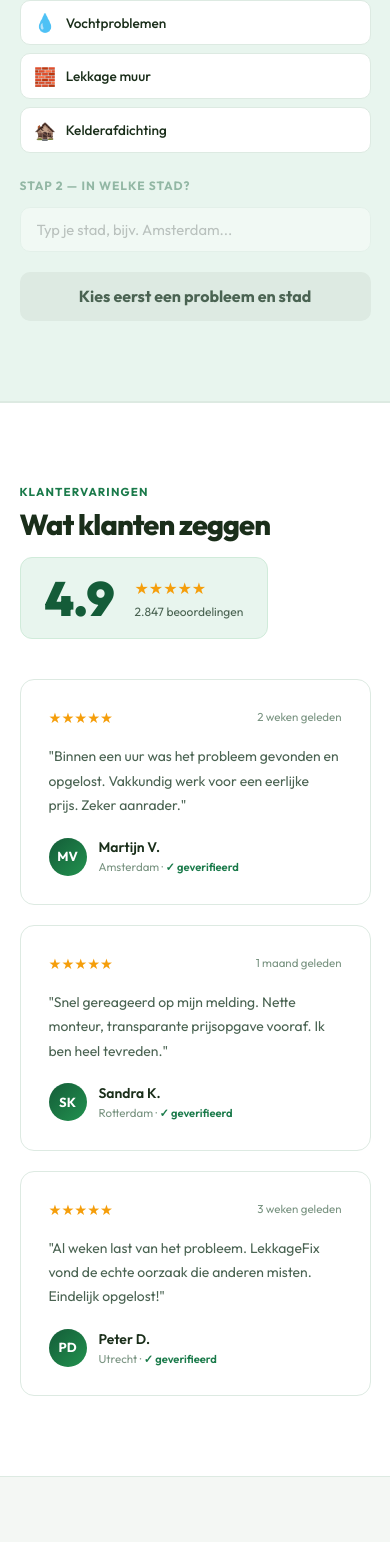
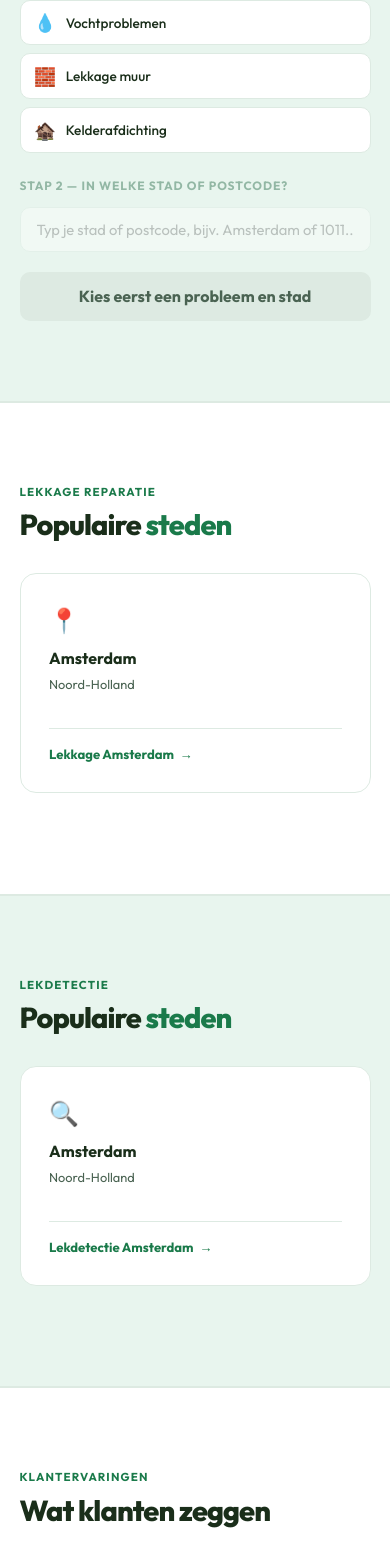
Before and after one commit to SanderKooi/lekkage, a Next.js app: page / in a window 390 px wide. Shown: the part 3658-5200 px from the top of the page. Built offline with nearby package versions, Linux system fonts and the light colour scheme.

Commit message:
Update index.jsx

```diff
--- a/pages/index.jsx
+++ b/pages/index.jsx
@@ -32,17 +32,62 @@ export default function Homepage() {
   const VISIBLE = 3
   const GAP = 20
 
+  // Postcode → stad mapping (hoofdplaatsen per reeks)
+  const postcodeMap = [
+    { from: 1000, to: 1109, slug: 'amsterdam', naam: 'Amsterdam' },
+    { from: 1110, to: 1135, slug: 'diemen', naam: 'Diemen' },
+    { from: 1180, to: 1187, slug: 'amstelveen', naam: 'Amstelveen' },
+    { from: 2000, to: 2099, slug: 'haarlem', naam: 'Haarlem' },
+    { from: 2490, to: 2599, slug: 'den-haag', naam: 'Den Haag' },
+    { from: 2600, to: 2729, slug: 'delft', naam: 'Delft' },
+    { from: 3000, to: 3099, slug: 'rotterdam', naam: 'Rotterdam' },
+    { from: 3500, to: 3599, slug: 'utrecht', naam: 'Utrecht' },
+    { from: 3800, to: 3899, slug: 'amersfoort', naam: 'Amersfoort' },
+    { from: 4600, to: 4699, slug: 'bergen-op-zoom', naam: 'Bergen op Zoom' },
+    { from: 4800, to: 4899, slug: 'breda', naam: 'Breda' },
+    { from: 5000, to: 5099, slug: 'tilburg', naam: 'Tilburg' },
+    { from: 5600, to: 5659, slug: 'eindhoven', naam: 'Eindhoven' },
+    { from: 6200, to: 6229, slug: 'maastricht', naam: 'Maastricht' },
+    { from: 6500, to: 6549, slug: 'nijmegen', naam: 'Nijmegen' },
+    { from: 6800, to: 6839, slug: 'arnhem', naam: 'Arnhem' },
+    { from: 7400, to: 7429, slug: 'deventer', naam: 'Deventer' },
+    { from: 7500, to: 7549, slug: 'enschede', naam: 'Enschede' },
+    { from: 8000, to: 8049, slug: 'zwolle', naam: 'Zwolle' },
+    { from: 8900, to: 8939, slug: 'leeuwarden', naam: 'Leeuwarden' },
+    { from: 9700, to: 9779, slug: 'groningen', naam: 'Groningen' },
+    { from: 9400, to: 9419, slug: 'assen', naam: 'Assen' },
+  ]
+
+  function resolvePostcode(val) {
+    const num = parseInt(val.replace(/\D/g, '').slice(0, 4))
+    if (isNaN(num) || num < 1000 || num > 9999) return null
+    return postcodeMap.find(p => num >= p.from && num <= p.to) || null
+  }
+
   // Funnel state
   const [funnelDienst, setFunnelDienst] = useState(null)
   const [funnelStad, setFunnelStad] = useState('')
   const [funnelSuggestions, setFunnelSuggestions] = useState([])
   const [funnelStadSlug, setFunnelStadSlug] = useState(null)
+  const [funnelPostcodeHint, setFunnelPostcodeHint] = useState(null)
 
   function handleFunnelStadInput(val) {
     setFunnelStad(val)
     setFunnelStadSlug(null)
+    setFunnelPostcodeHint(null)
+
+    // Postcode check
+    if (/^\d{4}/.test(val.trim())) {
+      const hit = resolvePostcode(val)
+      if (hit) setFunnelPostcodeHint(hit)
+      setFunnelSuggestions([])
+      return
+    }
+
     if (val.length < 2) { setFunnelSuggestions([]); return }
-    const matches = alleSteden.filter(s => s.naam.toLowerCase().startsWith(val.toLowerCase())).slice(0, 6)
+    const matches = alleSteden.filter(s =>
+      s.naam.toLowerCase().startsWith(val.toLowerCase())
+    ).slice(0, 6)
     setFunnelSuggestions(matches)
   }
 
@@ -50,11 +95,50 @@ export default function Homepage() {
     setFunnelStad(s.naam)
     setFunnelStadSlug(s.slug)
     setFunnelSuggestions([])
+    setFunnelPostcodeHint(null)
   }
 
   function funnelGo() {
-    if (!funnelDienst || !funnelStadSlug) return
-    window.location.href = `/lekkage/${funnelDienst}/${funnelStadSlug}`
+    if (!funnelDienst) return
+    if (funnelStadSlug) {
+      window.location.href = `/lekkage/${funnelDienst}/${funnelStadSlug}`
+    } else if (funnelPostcodeHint) {
+      window.location.href = `/lekkage/${funnelDienst}/${funnelPostcodeHint.slug}`
+    } else if (funnelStad.trim().length > 1) {
+      // Vrije tekst, stad niet in database → hoofddienst pagina
+      window.location.href = `/lekkage/dienst/${funnelDienst}`
+    }
+  }
+
+  const funnelCanGo = funnelDienst && (funnelStadSlug || funnelPostcodeHint || funnelStad.trim().length > 1)
+  const funnelLabel = () => {
+    if (!funnelDienst) return 'Kies eerst een probleem en stad'
+    const dienstNaam = lekkageTypes.find(t => t.slug === funnelDienst)?.naam
+    const stadNaam = funnelStadSlug
+      ? funnelStad
+      : funnelPostcodeHint
+        ? funnelPostcodeHint.naam
+        : funnelStad.trim()
+    return stadNaam ? `${dienstNaam} in ${stadNaam} bekijken →` : `Typ je stad of postcode`
+  }
+
+  // Steden carrousels
+  const lekkageSteden = ['amsterdam','rotterdam','den-haag','utrecht','eindhoven','groningen','tilburg','breda','nijmegen','haarlem']
+  const lekdetectieSteden = ['amsterdam','rotterdam','den-haag','utrecht','eindhoven','groningen','tilburg','breda','arnhem','leiden']
+
+  const [slideLekkage, setSlideLekkage] = useState(0)
+  const [slideLekdetectie, setSlideLekdetectie] = useState(0)
+  const trackLekkageRef = useRef(null)
+  const trackLekdetectieRef = useRef(null)
+
+  function goCarousel(slugs, slide, setSlide, trackRef2) {
+    const vis = getVisible()
+    const max = slugs.length - vis
+    const next = Math.max(0, Math.min(max, slide))
+    const wrapWidth = trackRef2.current?.parentElement?.offsetWidth || window.innerWidth - 32
+    const cardWidth = (wrapWidth - (vis - 1) * GAP) / vis
+    trackRef2.current.style.transform = `translateX(-${next * (cardWidth + GAP)}px)`
+    setSlide(next)
   }
 
   function getVisible() {
@@ -222,82 +306,138 @@ export default function Homepage() {
           </div>
 
           <div style={{maxWidth:'680px',margin:'0 auto'}}>
-            {/* STAP 1 — Dienst */}
+            {/* STAP 1 */}
             <div style={{marginBottom:'1.5rem'}}>
-              <div style={{fontSize:'0.75rem',fontWeight:700,color:'var(--green-dark)',letterSpacing:'0.08em',textTransform:'uppercase',marginBottom:'0.75rem'}}>
-                Stap 1 — Wat is het probleem?
-              </div>
+              <div style={{fontSize:'0.75rem',fontWeight:700,color:'var(--green-dark)',letterSpacing:'0.08em',textTransform:'uppercase',marginBottom:'0.75rem'}}>Stap 1 — Wat is het probleem?</div>
               <div style={{display:'grid',gridTemplateColumns:'repeat(auto-fill,minmax(180px,1fr))',gap:'0.5rem'}}>
                 {lekkageTypes.map(t => (
-                  <button
-                    key={t.slug}
-                    onClick={() => setFunnelDienst(t.slug)}
-                    style={{
-                      display:'flex',alignItems:'center',gap:'0.6rem',
-                      padding:'0.65rem 0.85rem',borderRadius:'10px',
-                      border: funnelDienst === t.slug ? '2px solid var(--green)' : '1.5px solid var(--border)',
-                      background: funnelDienst === t.slug ? 'var(--green3)' : 'white',
-                      cursor:'pointer',fontSize:'0.85rem',fontWeight: funnelDienst === t.slug ? 700 : 500,
-                      color: funnelDienst === t.slug ? 'var(--green-dark)' : 'var(--text)',
-                      transition:'all 0.15s',fontFamily:'inherit',textAlign:'left'
-                    }}
-                  >
+                  <button key={t.slug} onClick={() => setFunnelDienst(t.slug)} style={{display:'flex',alignItems:'center',gap:'0.6rem',padding:'0.65rem 0.85rem',borderRadius:'10px',border:funnelDienst===t.slug?'2px solid var(--green)':'1.5px solid var(--border)',background:funnelDienst===t.slug?'var(--green3)':'white',cursor:'pointer',fontSize:'0.85rem',fontWeight:funnelDienst===t.slug?700:500,color:funnelDienst===t.slug?'var(--green-dark)':'var(--text)',transition:'all 0.15s',fontFamily:'inherit',textAlign:'left'}}>
                     <span style={{fontSize:'1.1rem'}}>{t.icon}</span> {t.naam}
                   </button>
                 ))}
               </div>
             </div>
 
-            {/* STAP 2 — Stad */}
-            <div style={{marginBottom:'1.25rem',opacity: funnelDienst ? 1 : 0.4,transition:'opacity 0.2s',pointerEvents: funnelDienst ? 'auto' : 'none'}}>
-              <div style={{fontSize:'0.75rem',fontWeight:700,color:'var(--green-dark)',letterSpacing:'0.08em',textTransform:'uppercase',marginBottom:'0.75rem'}}>
-                Stap 2 — In welke stad?
-              </div>
+            {/* STAP 2 */}
+            <div style={{marginBottom:'1.25rem',opacity:funnelDienst?1:0.4,transition:'opacity 0.2s',pointerEvents:funnelDienst?'auto':'none'}}>
+              <div style={{fontSize:'0.75rem',fontWeight:700,color:'var(--green-dark)',letterSpacing:'0.08em',textTransform:'uppercase',marginBottom:'0.75rem'}}>Stap 2 — In welke stad of postcode?</div>
               <div style={{position:'relative'}}>
                 <input
                   type="text"
-                  placeholder="Typ je stad, bijv. Amsterdam..."
+                  placeholder="Typ je stad of postcode, bijv. Amsterdam of 1011..."
                   value={funnelStad}
                   onChange={e => handleFunnelStadInput(e.target.value)}
                   style={{width:'100%',padding:'0.75rem 1rem',border:'1.5px solid var(--border)',borderRadius:'10px',fontSize:'0.92rem',fontFamily:'inherit',outline:'none',boxSizing:'border-box',color:'var(--text)'}}
                   onFocus={e => e.target.style.borderColor='var(--green)'}
                   onBlur={e => { e.target.style.borderColor='var(--border)'; setTimeout(() => setFunnelSuggestions([]), 150) }}
                 />
+                {/* Autocomplete dropdown */}
                 {funnelSuggestions.length > 0 && (
                   <div style={{position:'absolute',top:'calc(100% + 4px)',left:0,right:0,background:'white',border:'1.5px solid var(--border)',borderRadius:'10px',boxShadow:'0 8px 24px rgba(0,0,0,0.1)',zIndex:10,overflow:'hidden'}}>
                     {funnelSuggestions.map(s => (
-                      <div
-                        key={s.slug}
-                        onMouseDown={() => selectFunnelStad(s)}
+                      <div key={s.slug} onMouseDown={() => selectFunnelStad(s)}
                         style={{padding:'0.65rem 1rem',cursor:'pointer',fontSize:'0.88rem',color:'var(--text)',borderBottom:'1px solid var(--border)',display:'flex',justifyContent:'space-between',alignItems:'center'}}
                         onMouseEnter={e => e.currentTarget.style.background='var(--green3)'}
-                        onMouseLeave={e => e.currentTarget.style.background='white'}
-                      >
+                        onMouseLeave={e => e.currentTarget.style.background='white'}>
                         <span>📍 {s.naam}</span>
                         <span style={{fontSize:'0.75rem',color:'var(--muted)'}}>{s.provincie}</span>
                       </div>
                     ))}
                   </div>
                 )}
+                {/* Postcode hint */}
+                {funnelPostcodeHint && (
+                  <div style={{marginTop:'0.5rem',padding:'0.6rem 1rem',background:'var(--green3)',border:'1px solid var(--green4)',borderRadius:'8px',fontSize:'0.83rem',color:'var(--green-dark)',display:'flex',alignItems:'center',justifyContent:'space-between'}}>
+                    <span>📍 Postcode herkend als <strong>{funnelPostcodeHint.naam}</strong></span>
+                    <button onMouseDown={() => selectFunnelStad(funnelPostcodeHint)} style={{background:'var(--green)',color:'white',border:'none',borderRadius:'6px',padding:'0.25rem 0.65rem',fontSize:'0.78rem',fontWeight:700,cursor:'pointer',fontFamily:'inherit'}}>Gebruik deze stad</button>
+                  </div>
+                )}
+                {/* Vrije tekst hint — stad niet in database */}
+                {funnelStad.trim().length > 2 && !funnelStadSlug && !funnelPostcodeHint && funnelSuggestions.length === 0 && !/^\d/.test(funnelStad) && (
+                  <div style={{marginTop:'0.5rem',padding:'0.6rem 1rem',background:'#fff8ed',border:'1px solid #fed7aa',borderRadius:'8px',fontSize:'0.83rem',color:'#92400e'}}>
+                    💡 <strong>{funnelStad}</strong> staat nog niet in onze database. Je wordt doorgestuurd naar alle informatie over deze dienst.
+                  </div>
+                )}
               </div>
             </div>
 
-            {/* GO KNOP */}
-            <button
-              onClick={funnelGo}
-              disabled={!funnelDienst || !funnelStadSlug}
-              style={{
-                width:'100%',padding:'0.9rem',borderRadius:'10px',border:'none',
-                background: funnelDienst && funnelStadSlug ? 'var(--orange)' : 'var(--border)',
-                color: funnelDienst && funnelStadSlug ? 'white' : 'var(--muted)',
-                fontSize:'1rem',fontWeight:700,cursor: funnelDienst && funnelStadSlug ? 'pointer' : 'not-allowed',
-                transition:'all 0.2s',fontFamily:'inherit'
-              }}
-            >
-              {funnelDienst && funnelStadSlug
-                ? `${lekkageTypes.find(t => t.slug === funnelDienst)?.naam} in ${funnelStad} bekijken →`
-                : 'Kies eerst een probleem en stad'}
+            {/* GO */}
+            <button onClick={funnelGo} disabled={!funnelCanGo}
+              style={{width:'100%',padding:'0.9rem',borderRadius:'10px',border:'none',background:funnelCanGo?'var(--orange)':'var(--border)',color:funnelCanGo?'white':'var(--muted)',fontSize:'1rem',fontWeight:700,cursor:funnelCanGo?'pointer':'not-allowed',transition:'all 0.2s',fontFamily:'inherit'}}>
+              {funnelLabel()}
             </button>
+          </div>
+        </div>
+      </section>
+
+      {/* STEDEN CARROUSEL — LEKKAGE */}
+      <section className="section section-white">
+        <div className="section-inner">
+          <div className="sec-head" style={{display:'flex',justifyContent:'space-between',alignItems:'flex-end',flexWrap:'wrap',gap:'1rem',marginBottom:'1.5rem'}}>
+            <div>
+              <div className="eyebrow">Lekkage reparatie</div>
+              <h2>Populaire <em>steden</em></h2>
+            </div>
+            <div className="carousel-nav-top">
+              <button className="carousel-btn" onClick={() => goCarousel(lekkageSteden, slideLekkage-1, setSlideLekkage, trackLekkageRef)} disabled={slideLekkage===0} aria-label="Vorige">
+                <svg width="18" height="18" viewBox="0 0 24 24" fill="none" stroke="currentColor" strokeWidth="2.5" strokeLinecap="round" strokeLinejoin="round"><polyline points="15 18 9 12 15 6"/></svg>
+              </button>
+              <button className="carousel-btn" onClick={() => goCarousel(lekkageSteden, slideLekkage+1, setSlideLekkage, trackLekkageRef)} disabled={slideLekkage>=lekkageSteden.length-getVisible()} aria-label="Volgende">
+                <svg width="18" height="18" viewBox="0 0 24 24" fill="none" stroke="currentColor" strokeWidth="2.5" strokeLinecap="round" strokeLinejoin="round"><polyline points="9 18 15 12 9 6"/></svg>
+              </button>
+            </div>
+          </div>
+          <div className="carousel-wrap">
+            <div className="carousel-track" ref={trackLekkageRef} style={{transform:'translateX(0)'}}>
+              {lekkageSteden.map(slug => {
+                const s = alleSteden.find(x => x.slug === slug)
+                if (!s) return null
+                return (
+                  <a key={slug} href={`/lekkage/${slug}`} className="svc carousel-card" style={{textDecoration:'none'}}>
+                    <div style={{fontSize:'1.5rem',marginBottom:'0.5rem'}}>📍</div>
+                    <h3 style={{fontSize:'1rem',marginBottom:'0.25rem'}}>{s.naam}</h3>
+                    <p style={{fontSize:'0.8rem',color:'var(--muted)',marginBottom:'0.75rem'}}>{s.provincie}</p>
+                    <div className="svc-cta">Lekkage {s.naam} <span className="arrow">→</span></div>
+                  </a>
+                )
+              })}
+            </div>
+          </div>
+        </div>
+      </section>
+
+      {/* STEDEN CARROUSEL — LEKDETECTIE */}
+      <section className="section section-alt">
+        <div className="section-inner">
+          <div className="sec-head" style={{display:'flex',justifyContent:'space-between',alignItems:'flex-end',flexWrap:'wrap',gap:'1rem',marginBottom:'1.5rem'}}>
+            <div>
+              <div className="eyebrow">Lekdetectie</div>
+              <h2>Populaire <em>steden</em></h2>
+            </div>
+            <div className="carousel-nav-top">
+              <button className="carousel-btn" onClick={() => goCarousel(lekdetectieSteden, slideLekdetectie-1, setSlideLekdetectie, trackLekdetectieRef)} disabled={slideLekdetectie===0} aria-label="Vorige">
+                <svg width="18" height="18" viewBox="0 0 24 24" fill="none" stroke="currentColor" strokeWidth="2.5" strokeLinecap="round" strokeLinejoin="round"><polyline points="15 18 9 12 15 6"/></svg>
+              </button>
+              <button className="carousel-btn" onClick={() => goCarousel(lekdetectieSteden, slideLekdetectie+1, setSlideLekdetectie, trackLekdetectieRef)} disabled={slideLekdetectie>=lekdetectieSteden.length-getVisible()} aria-label="Volgende">
+                <svg width="18" height="18" viewBox="0 0 24 24" fill="none" stroke="currentColor" strokeWidth="2.5" strokeLinecap="round" strokeLinejoin="round"><polyline points="9 18 15 12 9 6"/></svg>
+              </button>
+            </div>
+          </div>
+          <div className="carousel-wrap">
+            <div className="carousel-track" ref={trackLekdetectieRef} style={{transform:'translateX(0)'}}>
+              {lekdetectieSteden.map(slug => {
+                const s = alleSteden.find(x => x.slug === slug)
+                if (!s) return null
+                return (
+                  <a key={slug} href={`/lekdetectie/${slug}`} className="svc carousel-card" style={{textDecoration:'none'}}>
+                    <div style={{fontSize:'1.5rem',marginBottom:'0.5rem'}}>🔍</div>
+                    <h3 style={{fontSize:'1rem',marginBottom:'0.25rem'}}>{s.naam}</h3>
+                    <p style={{fontSize:'0.8rem',color:'var(--muted)',marginBottom:'0.75rem'}}>{s.provincie}</p>
+                    <div className="svc-cta">Lekdetectie {s.naam} <span className="arrow">→</span></div>
+                  </a>
+                )
+              })}
+            </div>
           </div>
         </div>
       </section>
```
